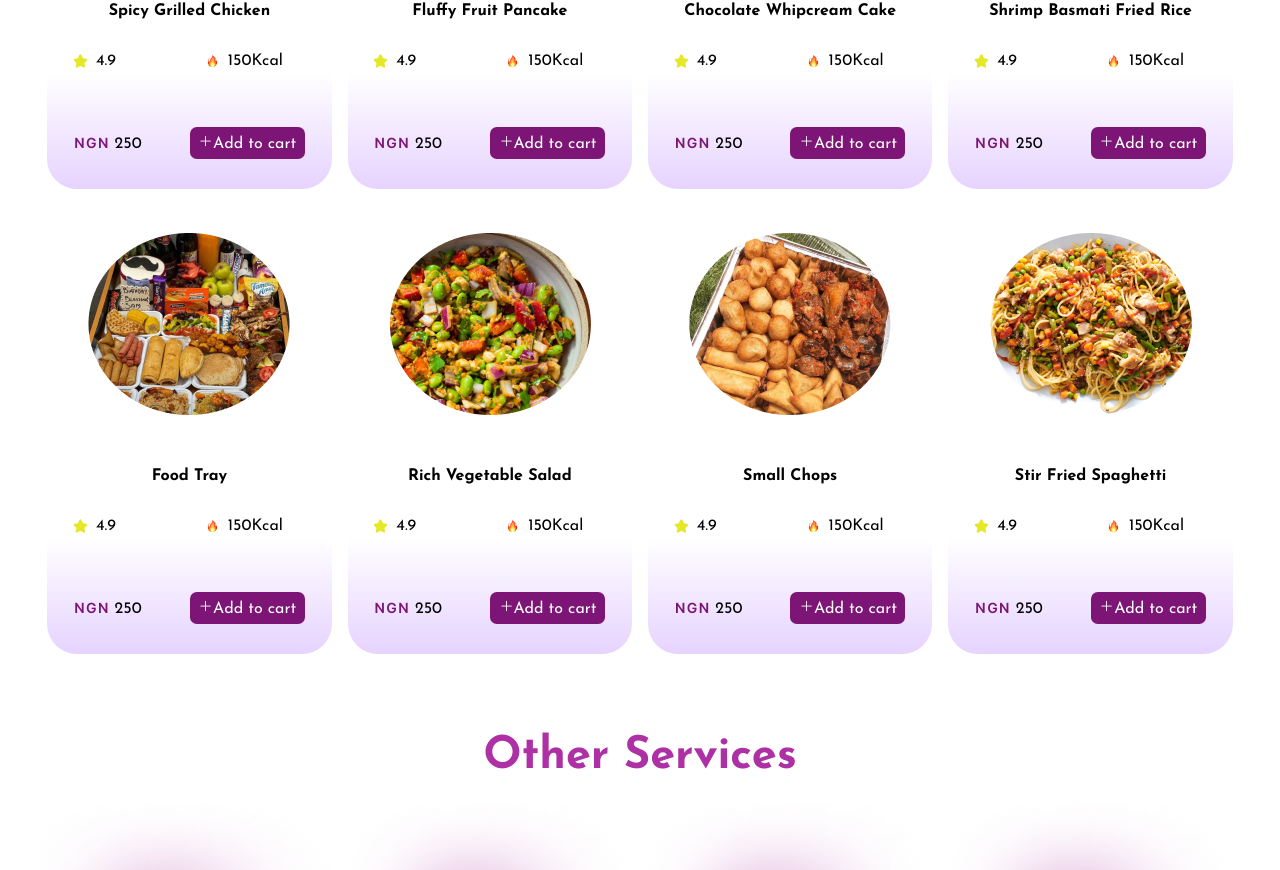
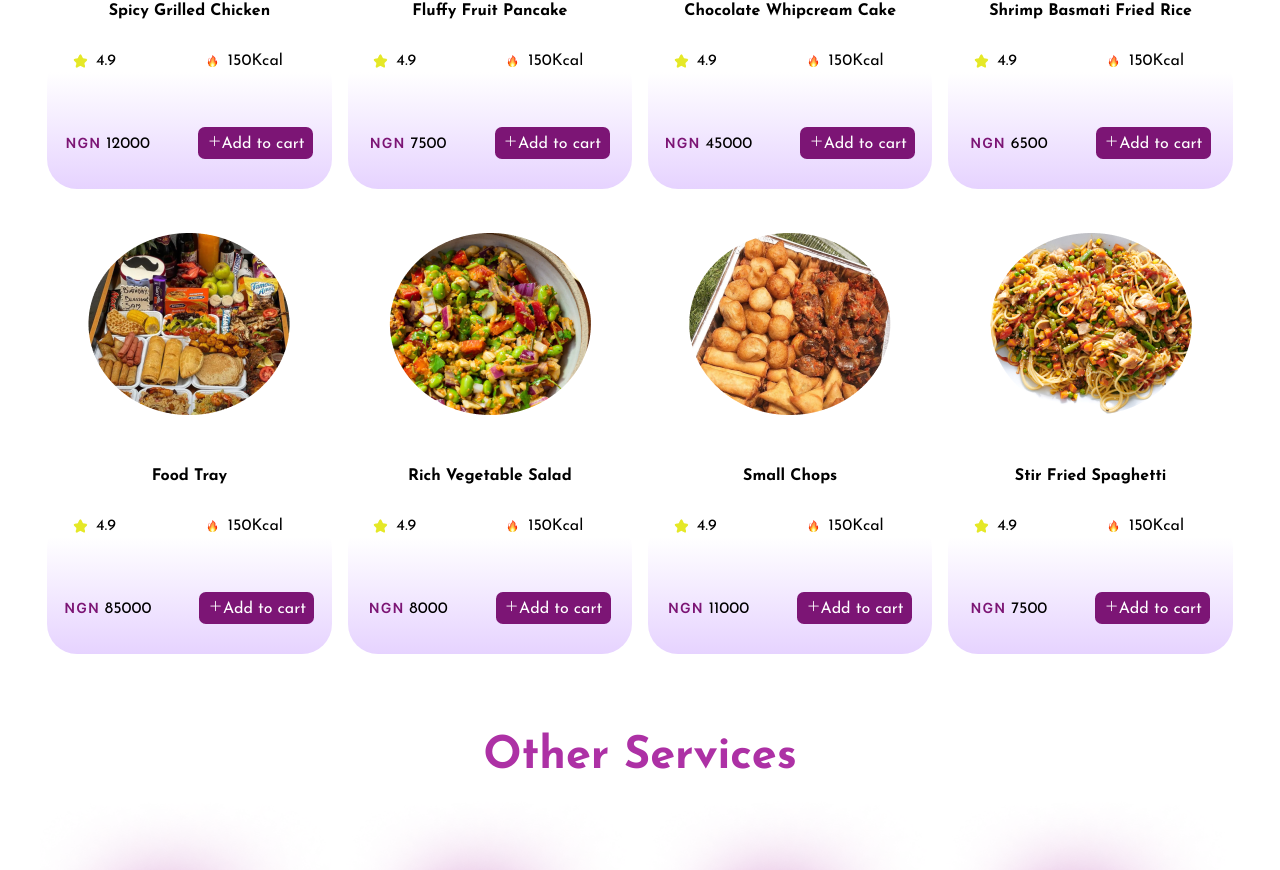
Before and after one commit to Gideonthegre8t/madame-kemmie-special, a React (Create React App) app: page / in a window 1280 px wide. Shown: the part 2018-2888 px from the top of the page. Built offline with nearby package versions, Linux system fonts and the light colour scheme.

Commit message:
website upgrade

```diff
--- a/src/components/Specials.js
+++ b/src/components/Specials.js
@@ -14,14 +14,14 @@ import smallChops from "../assets/images/small-chops.png";
 import stirFriedSpag from "../assets/images/stir-fried-spaghetti.png";
 
 const foodItems = [
-  { img: spicyGrilled, name: "Spicy Grilled Chicken", rating: 4.9, calories: 150, price: 250 },
-  { img: fluffyFruit, name: "Fluffy Fruit Pancake", rating: 4.9, calories: 150, price: 250 },
-  { img: chocolateWhip, name: "Chocolate Whipcream Cake", rating: 4.9, calories: 150, price: 250 },
-  { img: shrimpBasmati, name: "Shrimp Basmati Fried Rice", rating: 4.9, calories: 150, price: 250 },
-  { img: foodTray, name: "Food Tray", rating: 4.9, calories: 150, price: 250 },
-  { img: richVegetableSalad, name: "Rich Vegetable Salad", rating: 4.9, calories: 150, price: 250 },
-  { img: smallChops, name: "Small Chops", rating: 4.9, calories: 150, price: 250 },
-  { img: stirFriedSpag, name: "Stir Fried Spaghetti", rating: 4.9, calories: 150, price: 250 },
+  { img: spicyGrilled, name: "Spicy Grilled Chicken", rating: 4.9, calories: 150, price: 12000 },
+  { img: fluffyFruit, name: "Fluffy Fruit Pancake", rating: 4.9, calories: 150, price: 7500 },
+  { img: chocolateWhip, name: "Chocolate Whipcream Cake", rating: 4.9, calories: 150, price: 45000 },
+  { img: shrimpBasmati, name: "Shrimp Basmati Fried Rice", rating: 4.9, calories: 150, price: 6500 },
+  { img: foodTray, name: "Food Tray", rating: 4.9, calories: 150, price: 85000 },
+  { img: richVegetableSalad, name: "Rich Vegetable Salad", rating: 4.9, calories: 150, price: 8000 },
+  { img: smallChops, name: "Small Chops", rating: 4.9, calories: 150, price: 11000 },
+  { img: stirFriedSpag, name: "Stir Fried Spaghetti", rating: 4.9, calories: 150, price: 7500 },
 ];
 
 function Specials() {
```
